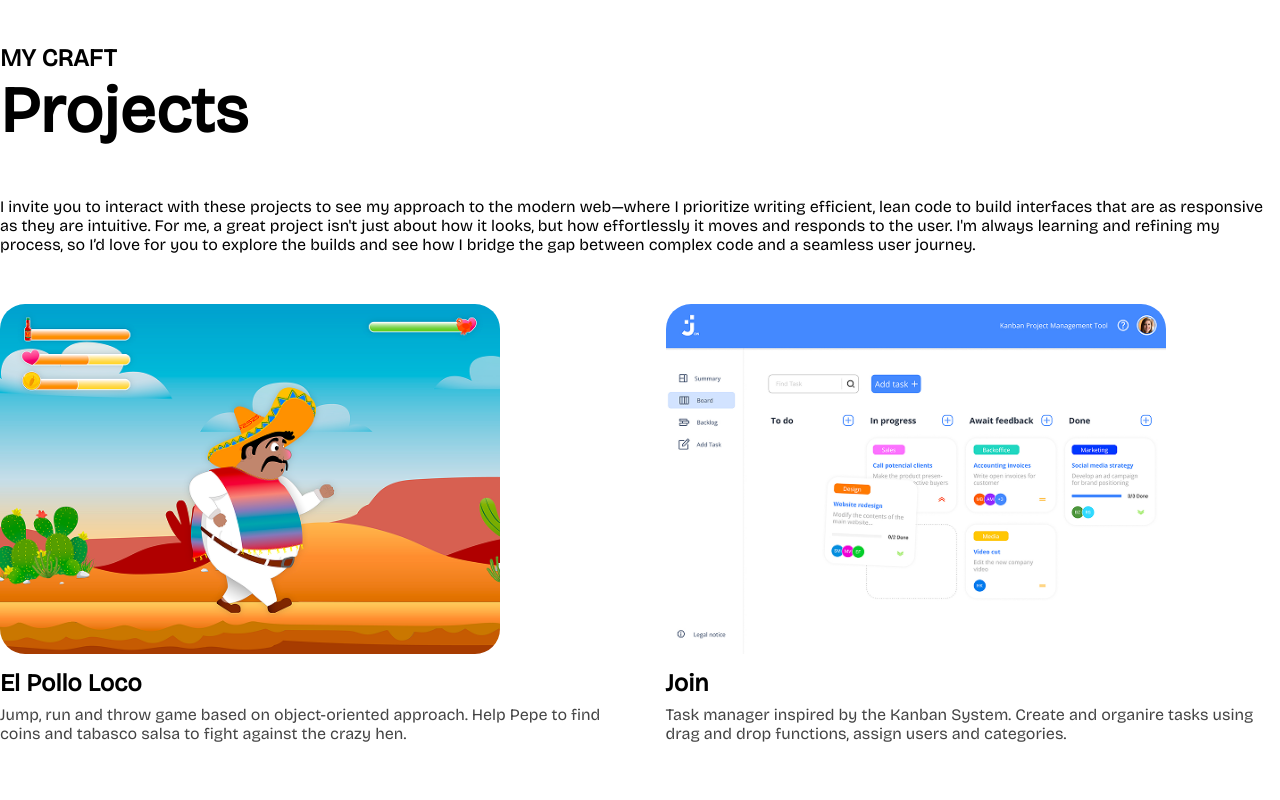
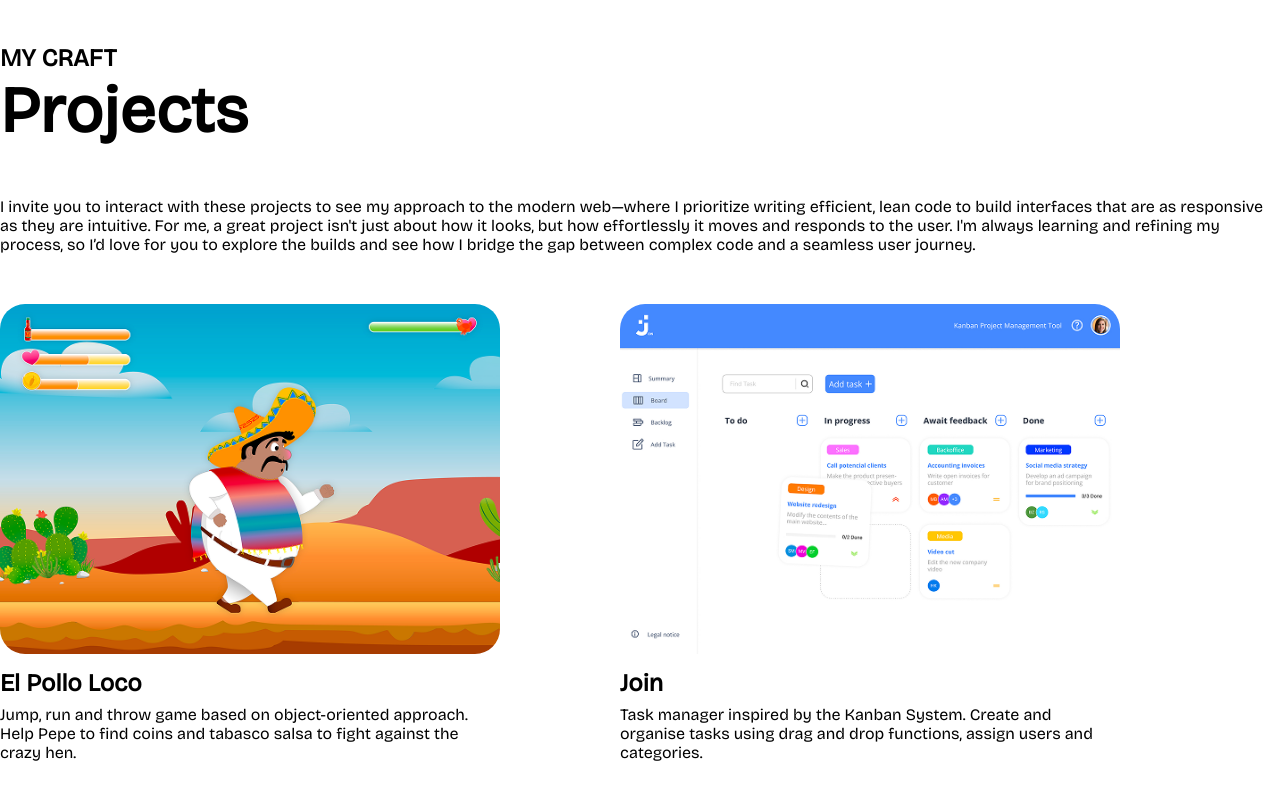
Before and after one commit to KKrntzk/portfolio, an Angular app: page / in a window 1280 px wide. Shown: the part 2674-3474 px from the top of the page. Built offline with nearby package versions, Linux system fonts and the light colour scheme; grey boxes are pictures that could not be loaded.

Commit message:
changed around styling

```diff
--- a/src/app/sections/projects-component/project-card/project-card.html
+++ b/src/app/sections/projects-component/project-card/project-card.html
@@ -1,8 +1,9 @@
-<div class="preview-container">
-  <div class="preview-image" [style.backgroundImage]="'url(' + image + ')'"></div>
+<div class="card-wrapper">
+  <div class="preview-container">
+    <div class="preview-image" [style.backgroundImage]="'url(' + image + ')'"></div>
+    <button class="preview-button">Project details</button>
+  </div>
 
-  <button class="preview-button">Project details</button>
+  <h3>{{ title }}</h3>
+  <p>{{ description }}</p>
 </div>
-
-<h3>{{ title }}</h3>
-<p>{{ description }}</p>
--- a/src/app/sections/projects-component/project-card/project-card.scss
+++ b/src/app/sections/projects-component/project-card/project-card.scss
@@ -6,11 +6,16 @@ h3 {
 
 p {
   margin: 0;
-  color: #444;
+}
+
+.card-wrapper {
+  width: 500px;
+  display: flex;
+  flex-direction: column;
 }
 
 .preview-container {
-  width: 500px;
+  width: 100%;
   height: 350px;
   border-radius: 25px;
   overflow: hidden;
--- a/src/app/sections/projects-component/project-examples/project-examples.scss
+++ b/src/app/sections/projects-component/project-examples/project-examples.scss
@@ -1,5 +1,4 @@
 .projects-wrapper {
   display: flex;
-  gap: 40px;
-  align-items: center;
+  gap: 120px;
 }
--- a/src/app/sections/projects-component/project-examples/project-examples.ts
+++ b/src/app/sections/projects-component/project-examples/project-examples.ts
@@ -18,7 +18,7 @@ export class ProjectExamples {
     {
       title: 'Join',
       img: '/img/projects/join.png',
-      desc: 'Task manager inspired by the Kanban System. Create and organire tasks using drag and drop functions, assign users and categories.',
+      desc: 'Task manager inspired by the Kanban System. Create and organise tasks using drag and drop functions, assign users and categories.',
     },
   ];
 }
```
